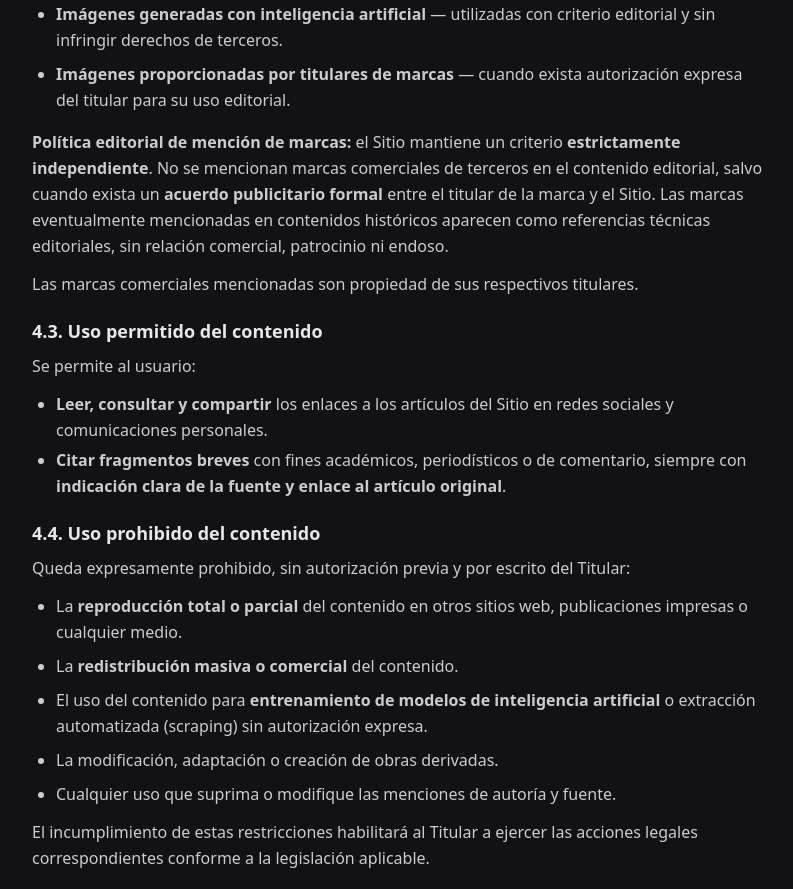
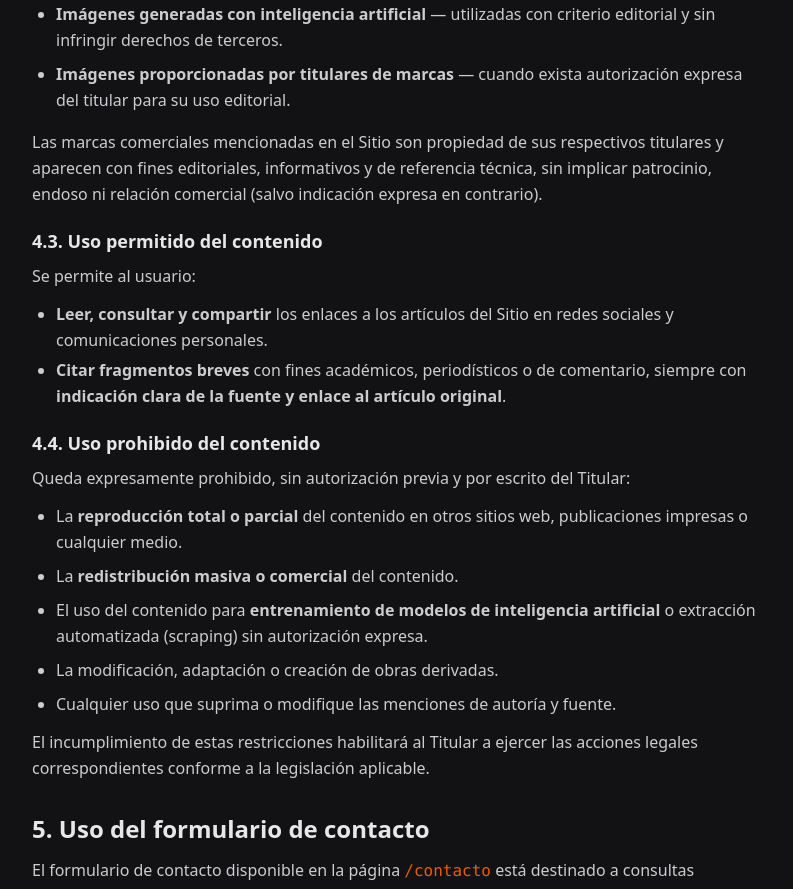
Before and after one commit to LuisAVR7/herramientas-industriales, a Next.js app: page /terminos-y-condiciones in a window 1280 px wide. Shown: the part 1460-2349 px from the top of the page, without its empty margins (240-1033 px from the left). Built offline with nearby package versions, Linux system fonts and the light colour scheme.

Commit message:
T&C: simplifica sección 4.2 (marcas) — remueve política editorial estricta, mantiene cláusula defensiva

```diff
--- a/src/app/terminos-y-condiciones/page.tsx
+++ b/src/app/terminos-y-condiciones/page.tsx
@@ -122,10 +122,7 @@ export default function TerminosYCondicionesPage() {
             </li>
           </ul>
           <p className="mt-4">
-            <strong>Política editorial de mención de marcas:</strong> el Sitio mantiene un criterio <strong>estrictamente independiente</strong>. No se mencionan marcas comerciales de terceros en el contenido editorial, salvo cuando exista un <strong>acuerdo publicitario formal</strong> entre el titular de la marca y el Sitio. Las marcas eventualmente mencionadas en contenidos históricos aparecen como referencias técnicas editoriales, sin relación comercial, patrocinio ni endoso.
-          </p>
-          <p className="mt-3">
-            Las marcas comerciales mencionadas son propiedad de sus respectivos titulares.
+            Las marcas comerciales mencionadas en el Sitio son propiedad de sus respectivos titulares y aparecen con fines editoriales, informativos y de referencia técnica, sin implicar patrocinio, endoso ni relación comercial (salvo indicación expresa en contrario).
           </p>
 
           <h3 className="text-lg font-semibold text-ink-100 mt-5 mb-2">
```
